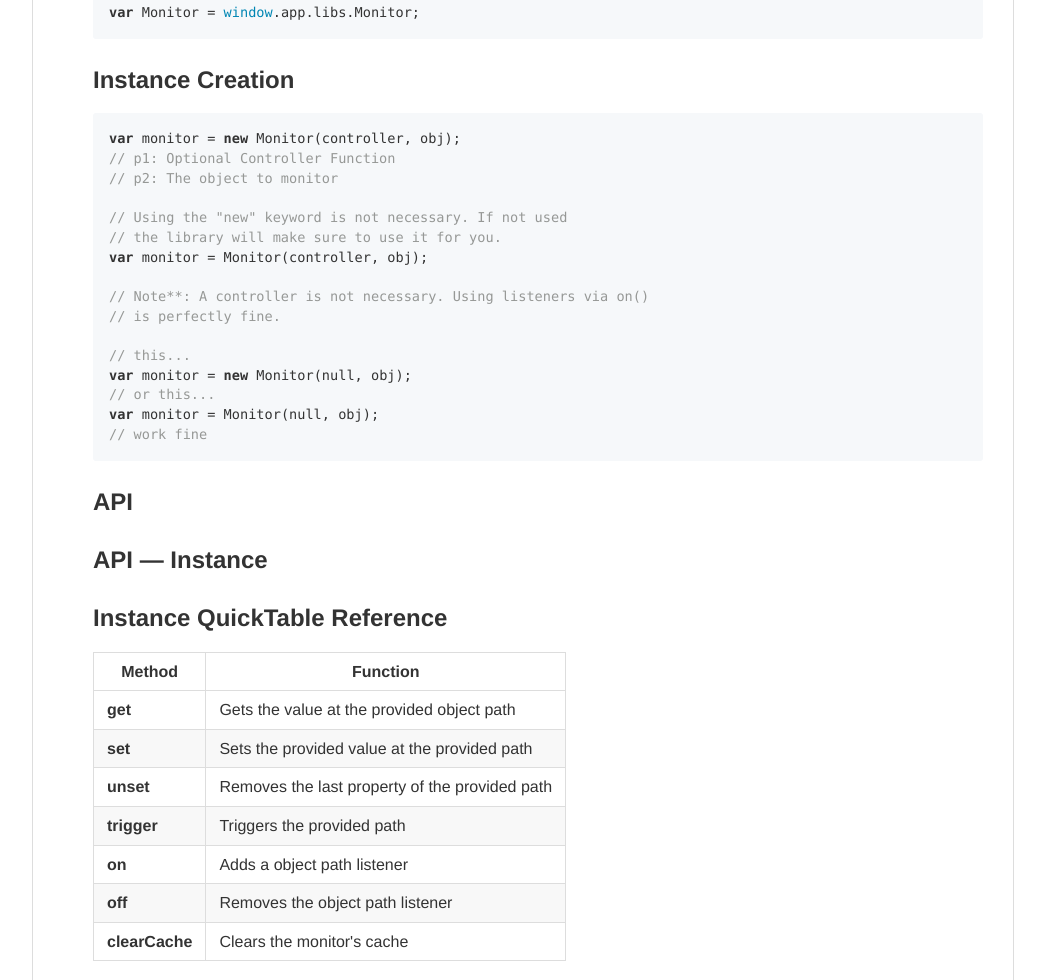
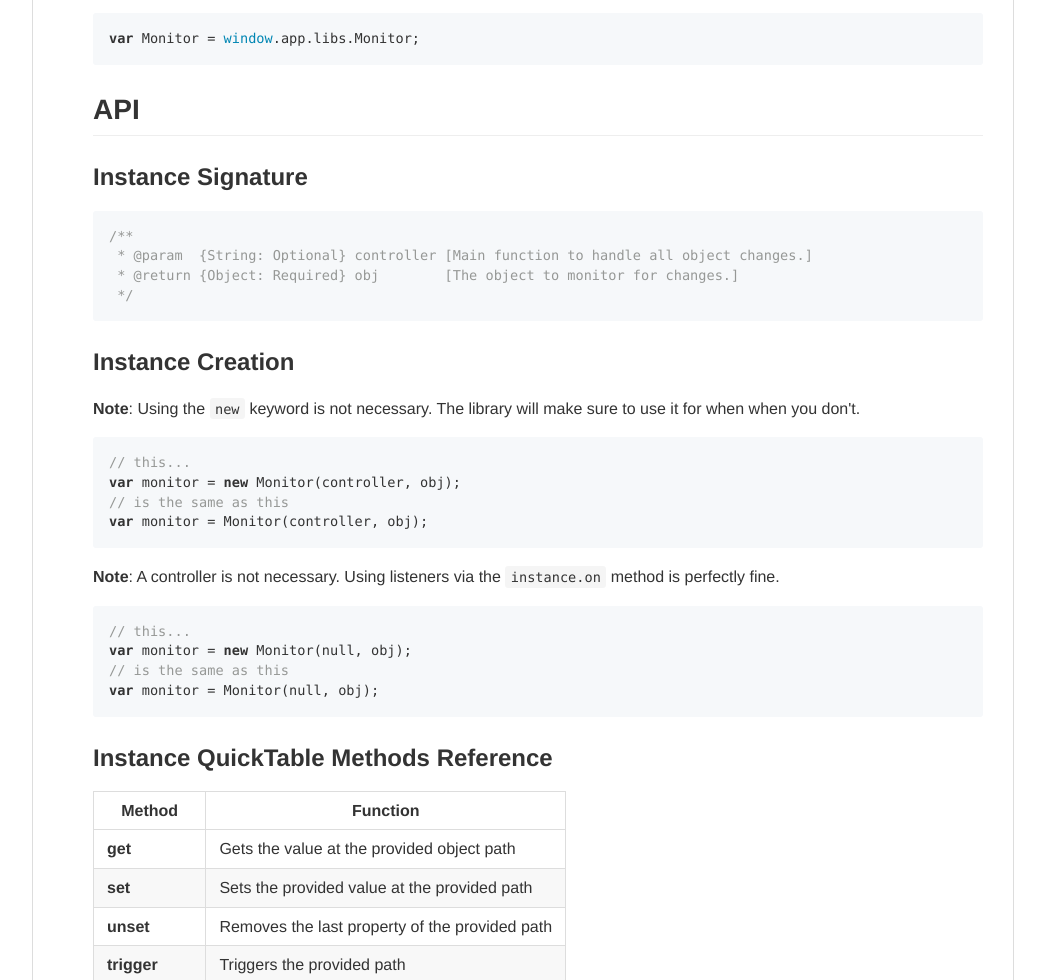
Before and after one commit to cgabriel5/monitorjs, a website: page markdown/preview/README.html in a window 1280 px wide. Shown: the part 874-1854 px from the top of the page, without its empty margins (117-1162 px from the left). Drawn offline with Linux system fonts and the light colour scheme.

Commit message:
docs: Update README.md
Improve README.md documentation. Reading the README.md should be
easier now.

```diff
--- a/markdown/preview/README.html
+++ b/markdown/preview/README.html
@@ -14,10 +14,12 @@
     <article class="markdown-body"><h1 id="monitor-(monitorjs)">monitor (monitorjs)</h1>
 <p>Small library that monitors an object.</p>
 <h5 id="table-of-contents">Table of Contents</h5>
-<p><a href="#what-it-does">What It Does</a><br><a href="#add-to-project">Add To Project</a><br><a href="#access-library">Access Library</a><br><a href="#instance-creation">Instance Creation</a><br><a href="#api">API</a>   </p>
+<p><a href="#what-it-does">What It Does</a><br><a href="#add-to-project">Add To Project</a><br><a href="#access-library">Access Library</a><br><a href="#api">API</a>   </p>
 <ul class="list">
 <li><a href="#instance-api">Instance</a><ul class="list">
-<li><a href="#instance-quicktable-reference">QuickTable</a>  </li>
+<li><a href="#signature-api">Signature</a> </li>
+<li><a href="#instance-creation">Instance Creation</a>  </li>
+<li><a href="#instance-quicktable-methods-reference">QuickTable Methods</a>  </li>
 <li><a href="#instance-methods-long">Methods</a> </li>
 </ul>
 </li>
@@ -32,29 +34,26 @@
 <h3 id="add-to-project">Add To Project</h3>
 <pre class="hljs"><code><span class="hljs-tag">&lt;<span class="hljs-name">script</span> <span class="hljs-attr">src</span>=<span class="hljs-string">"path/to/lib.js"</span>&gt;</span><span class="undefined"></span><span class="hljs-tag">&lt;/<span class="hljs-name">script</span>&gt;</span></code></pre><p><a name="access-library"></a></p>
 <h3 id="access-library">Access Library</h3>
-<pre class="hljs"><code><span class="hljs-keyword">var</span> Monitor = <span class="hljs-built_in">window</span>.app.libs.Monitor;</code></pre><p><a name="instance-creation"></a></p>
+<pre class="hljs"><code><span class="hljs-keyword">var</span> Monitor = <span class="hljs-built_in">window</span>.app.libs.Monitor;</code></pre><p><a name="api"></a></p>
+<h2 id="api">API</h2>
+<p><a name="instance-api"></a></p>
+<p><a name="signature-api"></a></p>
+<h3 id="instance-signature">Instance Signature</h3>
+<pre class="hljs"><code><span class="hljs-comment">/**
+ * @param  {String: Optional} controller [Main function to handle all object changes.]
+ * @return {Object: Required} obj        [The object to monitor for changes.]
+ */</span></code></pre><p><a name="instance-creation"></a></p>
 <h3 id="instance-creation">Instance Creation</h3>
-<pre class="hljs"><code><span class="hljs-keyword">var</span> monitor = <span class="hljs-keyword">new</span> Monitor(controller, obj);
-<span class="hljs-comment">// p1: Optional Controller Function</span>
-<span class="hljs-comment">// p2: The object to monitor</span>
-
-<span class="hljs-comment">// Using the "new" keyword is not necessary. If not used</span>
-<span class="hljs-comment">// the library will make sure to use it for you.</span>
-<span class="hljs-keyword">var</span> monitor = Monitor(controller, obj);
-
-<span class="hljs-comment">// Note**: A controller is not necessary. Using listeners via on()</span>
-<span class="hljs-comment">// is perfectly fine.</span>
-
-<span class="hljs-comment">// this...</span>
+<p><strong>Note</strong>: Using the <code>new</code> keyword is not necessary. The library will make sure to use it for when when you don&#39;t. </p>
+<pre class="hljs"><code><span class="hljs-comment">// this...</span>
+<span class="hljs-keyword">var</span> monitor = <span class="hljs-keyword">new</span> Monitor(controller, obj);
+<span class="hljs-comment">// is the same as this</span>
+<span class="hljs-keyword">var</span> monitor = Monitor(controller, obj);</code></pre><p><strong>Note</strong>: A controller is not necessary. Using listeners via the <code>instance.on</code> method is perfectly fine.</p>
+<pre class="hljs"><code><span class="hljs-comment">// this...</span>
 <span class="hljs-keyword">var</span> monitor = <span class="hljs-keyword">new</span> Monitor(<span class="hljs-literal">null</span>, obj);
-<span class="hljs-comment">// or this...</span>
-<span class="hljs-keyword">var</span> monitor = Monitor(<span class="hljs-literal">null</span>, obj);
-<span class="hljs-comment">// work fine</span></code></pre><p><a name="api"></a></p>
-<h3 id="api">API</h3>
-<p> <a name="instance-api"></a></p>
-<h3 id="api-&mdash;-instance">API &mdash; Instance</h3>
-<p><a name="instance-quicktable-reference"></a></p>
-<h3 id="instance-quicktable-reference">Instance QuickTable Reference</h3>
+<span class="hljs-comment">// is the same as this</span>
+<span class="hljs-keyword">var</span> monitor = Monitor(<span class="hljs-literal">null</span>, obj);</code></pre><p><a name="instance-quicktable-methods-reference"></a></p>
+<h3 id="instance-quicktable-methods-reference">Instance QuickTable Methods Reference</h3>
 <table>
 <thead>
 <tr>
@@ -135,14 +134,13 @@ monitor.on(<span class="hljs-regexp">/^path1(?!.path4).*/</span>, <span class="h
 <span class="hljs-comment">// oldValue: The changes old value</span>
 <span class="hljs-comment">// time: The time the change occurred</span>
 <span class="hljs-comment">// conditions: Any passed in conditions</span></code></pre><p><strong>monitor.off</strong> &mdash; Removes the object path listener.</p>
-<pre class="hljs"><code><span class="hljs-comment">// Note**: When removing a listener the provide path </span>
-<span class="hljs-comment">// must be the same path that was used with the on() method.</span>
-monitor.off(<span class="hljs-string">"path1.path2"</span>);
+<p><strong>Note</strong>: When removing a listener the provide path must be the same path that was provided with the <code>instance.on</code> method.</p>
+<pre class="hljs"><code>monitor.off(<span class="hljs-string">"path1.path2"</span>);
 
 <span class="hljs-comment">// callback can be provided</span>
 monitor.off(<span class="hljs-string">"path1.path2"</span>, <span class="hljs-function"><span class="hljs-keyword">function</span>(<span class="hljs-params">path</span>) </span>{
     <span class="hljs-comment">// logic...</span>
-});</code></pre><p><strong>monitor.clearCache</strong> &mdash; Clears the monitor&#39;s cache.</p>
+});</code></pre><p><strong>monitor.clearCache</strong> &mdash; Clears the <em>entire</em> monitor&#39;s cache.</p>
 <pre class="hljs"><code>monitor.clearCache();</code></pre><p><a name="usage"></a></p>
 <h3 id="usage">Usage</h3>
 <p>For a better understanding check out <code>index.html</code> and <code>js/source/test.js</code>. <code>js/source/test.js</code> contains examples showing how the library is used.</p>
```
Also changed, not shown: README.md.
